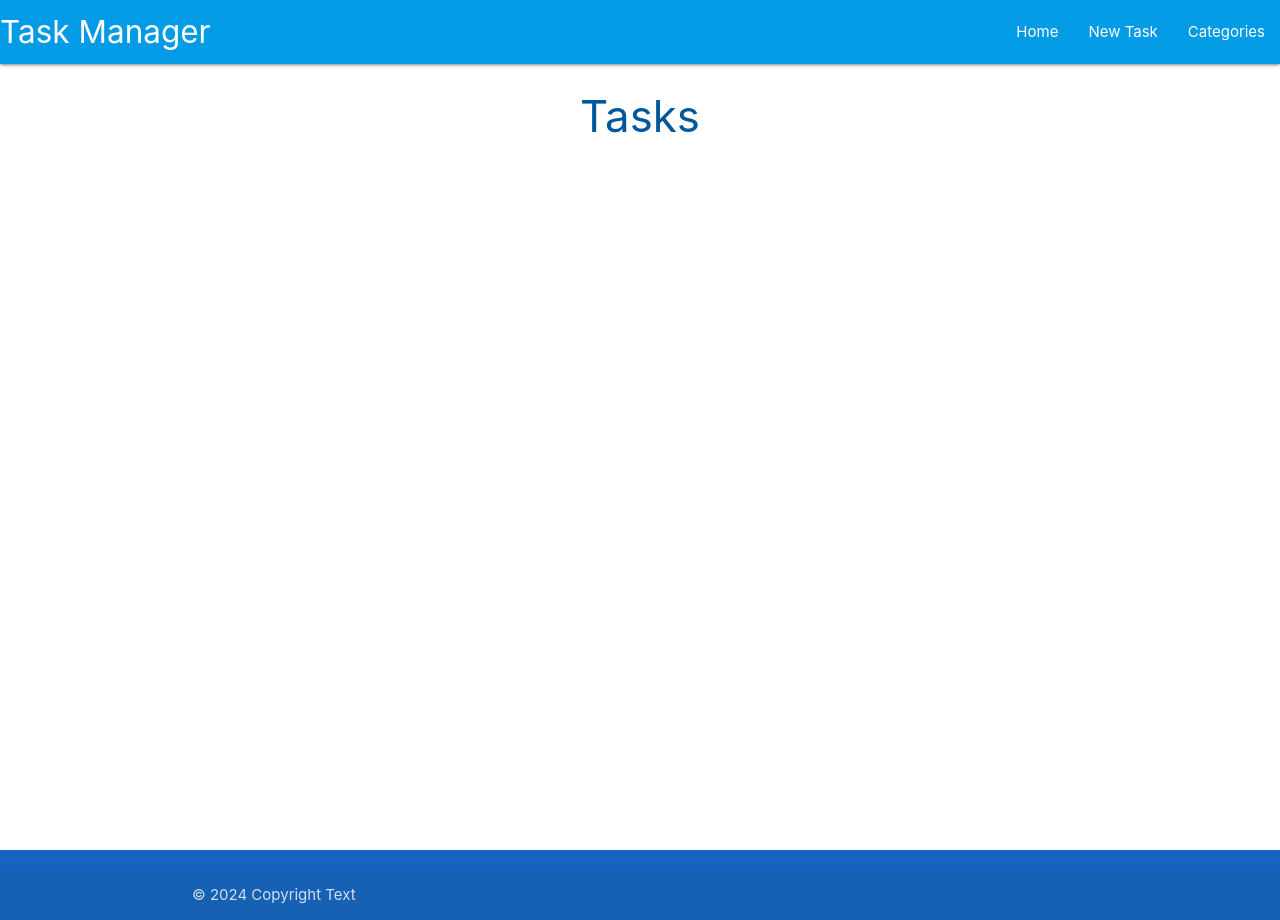
After one commit to MattMiles95/Love_Tasks, a Flask app: template taskmanager/templates/tasks.html in a window 1280 px wide. The commit adds this page. Run offline with Flask 2, Linux system fonts and the light colour scheme; the template is opened without the code that fills it, so the values that code supplies are empty; some libraries are stand-ins or nearby versions.

Commit message:
Add content and style to 'base' and 'tasks' files. Update home page in routes.py to 'tasks'.

```diff
--- a/taskmanager/routes.py
+++ b/taskmanager/routes.py
@@ -5,4 +5,4 @@ from taskmanager.models import Category, Task
 
 @app.route("/")
 def home():
-    return render_template("base.html")
+    return render_template("tasks.html")
--- a/taskmanager/static/css/style.css
+++ b/taskmanager/static/css/style.css
@@ -0,0 +1,10 @@
+/* ------------------------------- FOOTER | STICKY */
+body {
+    display: flex;
+    min-height: 100vh;
+    flex-direction: column;
+  }
+
+  main {
+    flex: 1 0 auto;
+  }
--- a/taskmanager/static/js/script.js
+++ b/taskmanager/static/js/script.js
@@ -0,0 +1,5 @@
+document.addEventListener("DOMContentLoaded", function() {
+  // sidenav initialization
+  let sidenav = document.querySelectorAll(".sidenav");
+  M.Sidenav.init(sidenav);
+});
--- a/taskmanager/templates/base.html
+++ b/taskmanager/templates/base.html
@@ -3,28 +3,73 @@
 
 <head>
 
-    <!-- Meta Tags -->
+  <!------------------------------- META TAGS -->
   <meta charset="UTF-8">
   <meta name="viewport" content="width=device-width, initial-scale=1.0">
 
-    <!-- Style -->
+  <!------------------------------- STYLE -->
+  <!-- Font Awesome -->
+  <link rel="stylesheet" href="https://cdnjs.cloudflare.com/ajax/libs/font-awesome/6.6.0/css/all.min.css"
+    integrity="sha512-Kc323vGBEqzTmouAECnVceyQqyqdsSiqLQISBL29aUW4U/M7pSPA/gEUZQqv1cwx4OnYxTxve5UMg5GT6L4JJg=="
+    crossorigin="anonymous" referrerpolicy="no-referrer" />
+
+  <!-- Materialize -->
   <link rel="stylesheet" href="https://cdnjs.cloudflare.com/ajax/libs/materialize/1.0.0/css/materialize.min.css"
     type="text/css">
+
+  <!-- CSS -->
   <link rel="stylesheet" href="{{ url_for('static', filename='css/style.css') }}">
-    <!-- NOTE: When using frameworks, the {{ url_for() }} method of linking files is only necessary for internal files -->
+  <!-- NOTE: When using frameworks, the url_for() method of linking files is only necessary for internal files -->
 
-    <!-- Title -->
+  <!------------------------------- TITLE -->
   <title>Task Manager</title>
 
 </head>
 
 <body>
-    Hello World!
+  <!------------------------------- HEADER -->
+  <header>
 
-    <!-- JQuery -->
+    <!------------------------------- TOP NAV BAR -->
+    <nav class="light-blue darken-1">
+      <div class="nav-wrapper">
+        <a href="{{ url_for('home') }}" class="brand-logo">Task Manager</a>
+        <a href="#" data-target="mobile-demo" class="sidenav-trigger"><i class="fas fa-bars"></i></a>
+        <ul class="right hide-on-med-and-down">
+          <li><a href="{{ url_for('home') }}">Home</a></li>
+          <li><a href="">New Task</a></li>
+          <li><a href="">Categories</a></li>
+        </ul>
+      </div>
+    </nav>
+
+    <!------------------------------- MOBILE SIDE NAV BAR -->
+    <ul class="sidenav" id="mobile-demo">
+      <li><a href="{{ url_for('home') }}">Home</a></li>
+      <li><a href="">New Task</a></li>
+      <li><a href="">Categories</a></li>
+    </ul>
+  </header>
+
+  <!------------------------------- MAIN BODY -->
+  <main class="container">
+    {% block content %}
+    {% endblock %}
+  </main>
+
+  <!------------------------------- FOOTER -->
+  <footer class="page-footer blue darken-3">
+    <div class="footer-copyright">
+      <div class="container">
+        © 2024 Copyright Text
+      </div>
+    </div>
+  </footer>
+
+  <!------------------------------- JQuery -->
   <!-- If using JQuery, insert the script here, just above the Materialize script -->
 
-    <!-- JavaScript -->
+  <!------------------------------- JavaScript -->
   <script src="https://cdnjs.cloudflare.com/ajax/libs/materialize/1.0.0/js/materialize.min.js"></script>
   <script src="{{ url_for('static', filename='js/script.js') }}"></script>
 
--- /dev/null
+++ b/taskmanager/templates/tasks.html
@@ -0,0 +1,6 @@
+{% extends "base.html" %}
+{% block content %}
+
+<h3 class="light-blue-text text-darken-4 center-align">Tasks</h3>
+
+{% endblock %}
```
Lines whose indentation alone changed are shown as unchanged.
